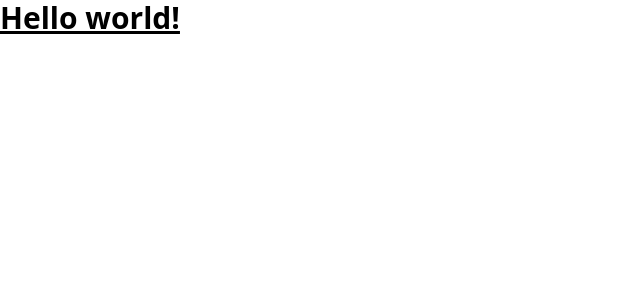
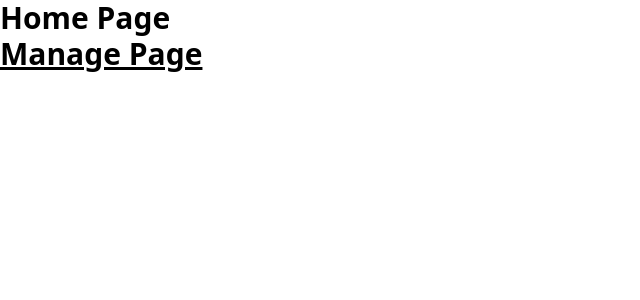
Before and after one commit to jon111rock/gogosign, a React (Vite) app: page / in a window 1280 px wide. Shown: the top 300 px of the page, without its empty margins (0-640 px from the left). Built offline with nearby package versions, Linux system fonts and the light colour scheme.

Commit message:
feat: homepage link

```diff
--- a/src/App.jsx
+++ b/src/App.jsx
@@ -1,7 +1,14 @@
 import './style/index.css';
 
 function App() {
-	return <h1 className='text-3xl font-bold underline'>Hello world!</h1>;
+	return (
+		<h1 className='text-3xl font-bold'>
+			<p>Home Page</p>
+			<a className='underline' href='/manage'>
+				Manage Page
+			</a>
+		</h1>
+	);
 }
 
 export default App;
```
